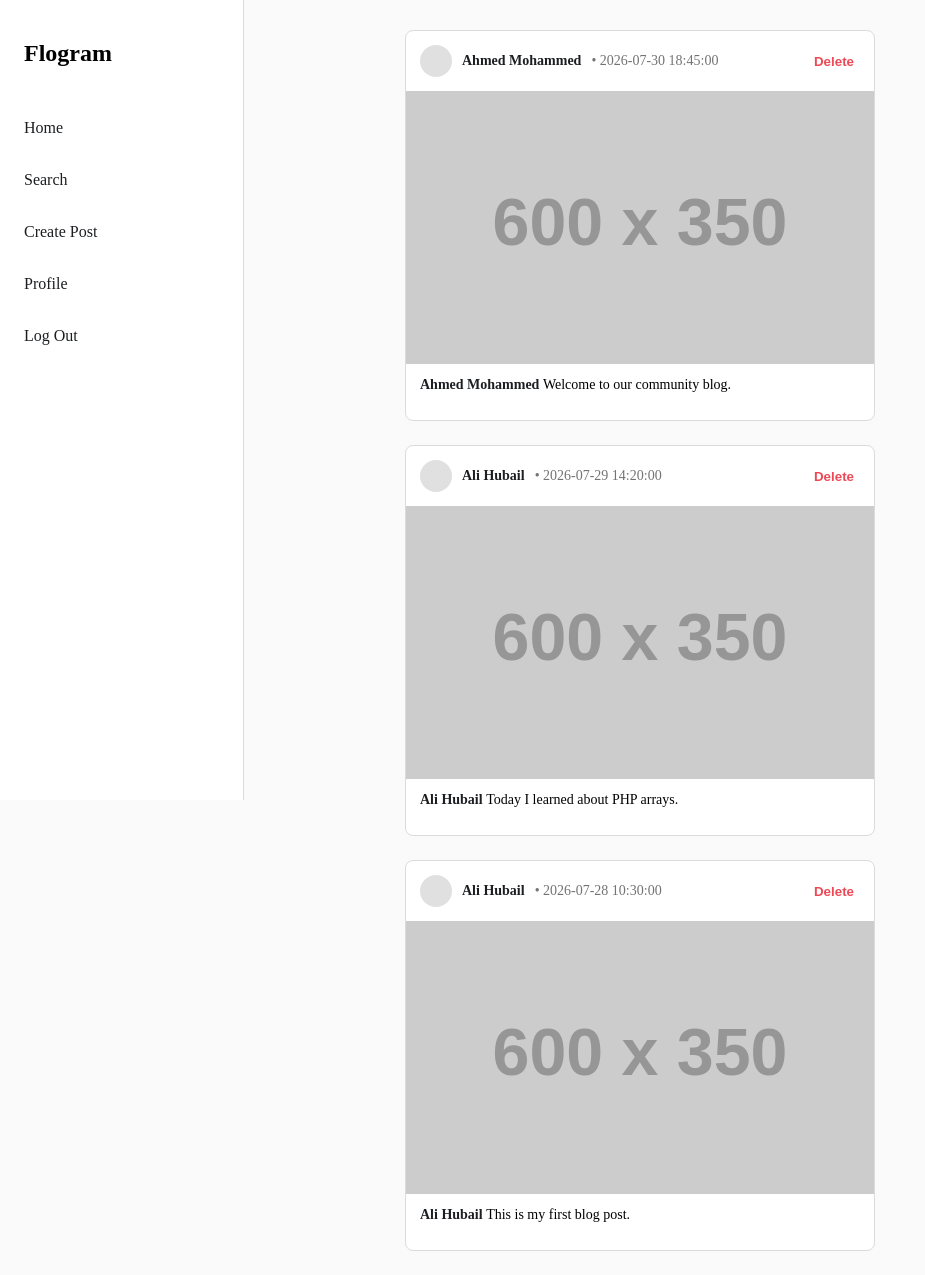
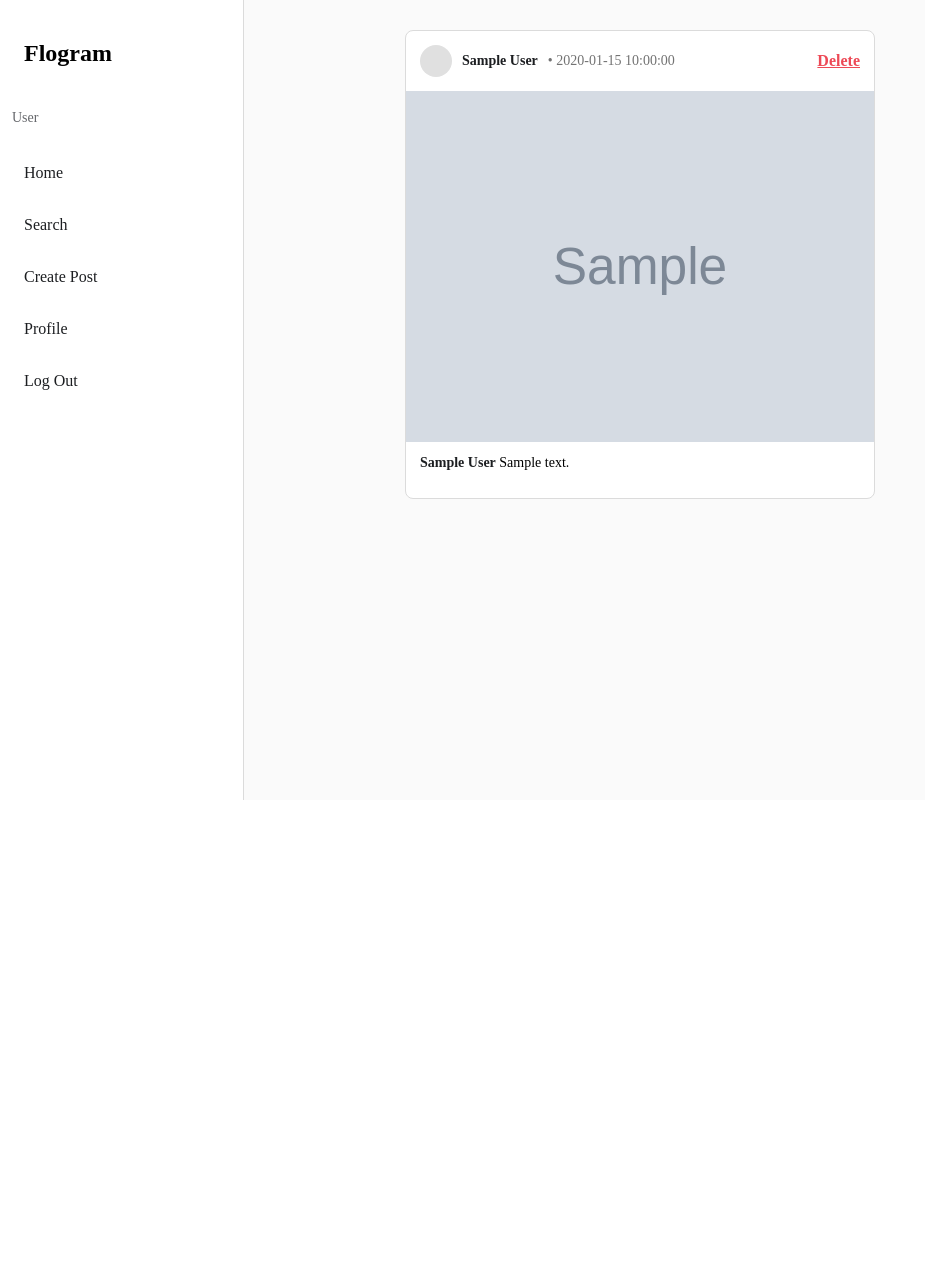
Before and after one commit to alihubailaly14-wq/ITCS333-PROJECT, a PHP site: page /home.php in a window 1280 px wide. Shown: the whole page, without its empty margins (0-925 px from the left). After the commit the page ends 800 px from the top, so only its background shows below. Run offline with PHP 8.4, Linux system fonts and the light colour scheme; tables that the repository leaves empty or names only in its code hold one stand-in row (values such as "Sample post"); grey boxes marked "Sample" are stand-in pictures; grey boxes labelled with a size stand in for pictures from a placeholder-image service; a stand-in replaces the project's code that opens the database connection; some libraries are stand-ins or nearby versions.

Commit message:
home.php

```diff
--- a/home.php
+++ b/home.php
@@ -1,44 +1,14 @@
 <?php
+session_start();
+include 'connect.php';
 
-$posts = [
-    [
-        'post_id' => 1,
-        'user_id' => 1,
-        'author' => 'Ali Hubail',
-        'post_text' => 'This is my first blog post.',
-        'image_path' => 'https://placehold.co/600x350',
-        'created_at' => '2026-07-28 10:30:00'
-    ],
-    [
-        'post_id' => 2,
-        'user_id' => 2,
-        'author' => 'Ahmed Mohammed',
-        'post_text' => 'Welcome to our community blog.',
-        'image_path' => 'https://placehold.co/600x350',
-        'created_at' => '2026-07-30 18:45:00'
-    ],
-    [
-        'post_id' => 3,
-        'user_id' => 1,
-        'author' => 'Ali Hubail',
-        'post_text' => 'Today I learned about PHP arrays.',
-        'image_path' => 'https://placehold.co/600x350',
-        'created_at' => '2026-07-29 14:20:00'
-    ]
-];
-
-function sortPostsByNewest($posts)
-{
-    usort($posts, function ($post1, $post2) {
-        return strtotime($post2['created_at'])
-            - strtotime($post1['created_at']);
-    });
-
-    return $posts;
-}
-
-$posts = sortPostsByNewest($posts);
-
+$stmt = $conn->prepare("
+    SELECT posts.post_id, posts.post_text, posts.image_path, posts.created_at, users.full_name
+    FROM posts
+    JOIN users ON posts.user_id = users.user_id
+    ORDER BY posts.created_at DESC
+");
+$stmt->execute();
 ?>
 
 <!DOCTYPE html>
@@ -47,16 +17,19 @@ $posts = sortPostsByNewest($posts);
     <title>Flogram - Home</title>
     <link rel="stylesheet" href="style.css">
 </head>
-
 <body class="Home">
-
 
     <nav class="sidebar">
         <h2 class="logo">Flogram</h2>
+
+        <p class="subtitle">
+            <?php echo htmlspecialchars($_SESSION['name'] ?? $_SESSION['full_name'] ?? 'User'); ?>
+        </p>
+
         <ul class="nav-links">
             <li><a href="home.php"> Home</a></li>
             <li><a href="search.php"> Search</a></li>
-                <li><a href="Create_Post.php"> Create Post</a></li>
+            <li><a href="createpost.php"> Create Post</a></li>
             <li><a href="profile.php"> Profile</a></li>
             <li><a href="login.php"> Log Out</a></li>
         </ul>
@@ -64,60 +37,48 @@ $posts = sortPostsByNewest($posts);
 
     <main class="feed">
 
-        <!-- هنا عدلت الكود عشان يعرض كل البوستات -->
-<?php foreach ($posts as $post): ?>
+        <?php if (isset($_GET['success']) && $_GET['success'] == 1): ?>
+            <div class="subtitle">
+                User Created! Welcome to Flogram.
+            </div>
+        <?php endif; ?>
 
+        <?php if (isset($_GET['login']) && $_GET['login'] == 'success'): ?>
+            <div class="subtitle">
+                Welcome back, <?php echo htmlspecialchars($_SESSION['name'] ?? $_SESSION['full_name'] ?? 'User'); ?>!
+            </div>
+        <?php endif; ?>
+
+        <?php while($row = $stmt->fetch(PDO::FETCH_ASSOC)) { ?>
         <article class="post">
-
             <header class="post-header">
                 <div class="user-info">
-
                     <div class="avatar"></div>
-
-                <a href="#" class="username">
-                    <?php echo htmlspecialchars($post['author']); ?>
-                </a>
-
-                <span class="timestamp">
-                    • <?php echo htmlspecialchars($post['created_at']); ?>
-                </span>
-
+                    <a href="#" class="username"><?php echo htmlspecialchars($row['full_name']); ?></a>
+                    <span class="timestamp">• <?php echo htmlspecialchars($row['created_at']); ?></span>
                 </div>
-
-            <button class="delete-btn">Delete</button>
+                <a href="delete.php?id=<?php echo $row['post_id']; ?>" class="delete-btn">Delete</a>
             </header>
 
-        <a
-            href="post-detail.php?id=<?php echo $post['post_id']; ?>"
-            class="post-link"
-        >
-
+            <a href="post-detail.php?id=<?php echo $row['post_id']; ?>" class="post-link">
                 <div class="post-image">
-                <img
-                    src="<?php echo htmlspecialchars($post['image_path']); ?>"
-                    alt="Post Image"
-                >
+                    <?php if (!empty($row['image_path'])) { ?>
+                        <img src="<?php echo htmlspecialchars($row['image_path']); ?>" alt="Post Image">
+                    <?php } else { ?>
+                        <img src="https://placehold.co/600x400?text=No+Image" alt="No Image">
+                    <?php } ?>
                 </div>
 
                 <div class="post-content">
                     <p>
-                    <span class="username">
-                        <?php echo htmlspecialchars($post['author']); ?>
-                    </span>
-
-                    <?php echo htmlspecialchars($post['post_text']); ?>
+                        <span class="username"><?php echo htmlspecialchars($row['full_name']); ?></span>
+                        <?php echo nl2br(htmlspecialchars($row['post_text'])); ?>
                     </p>
                 </div>
-
             </a>
-
         </article>
-
-    <!-- هنا خلص عرض كل البوستات -->
-
-<?php endforeach; ?>
+        <?php } ?>
 
     </main>
-
 </body>
 </html>
```
Lines whose indentation alone changed are shown as unchanged.
